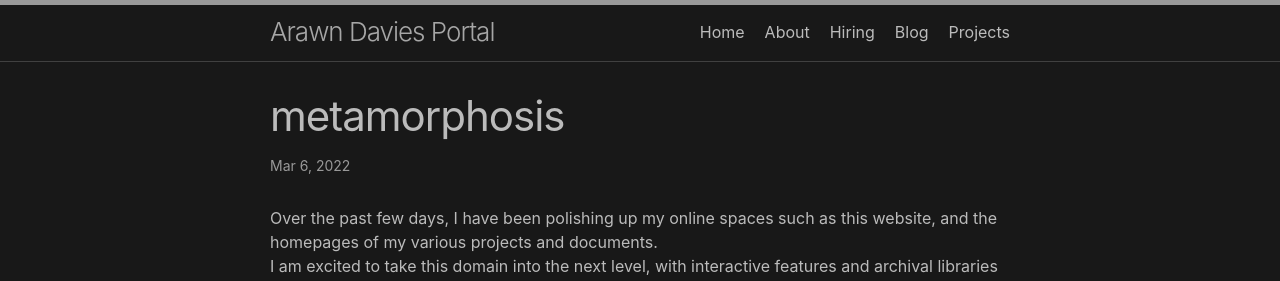
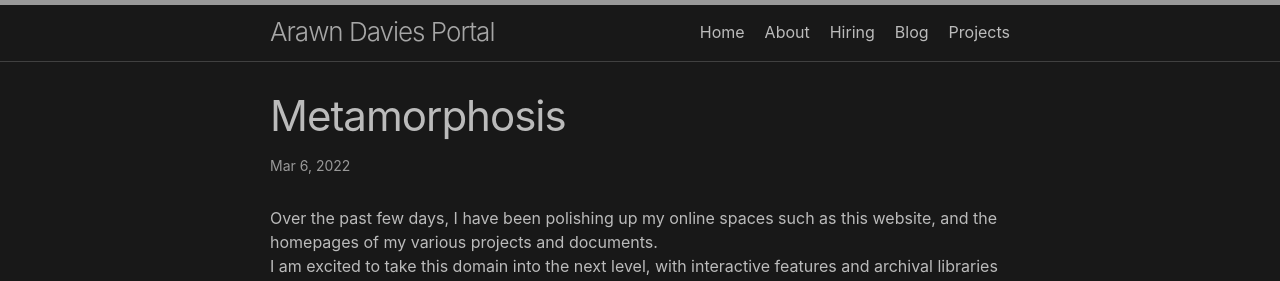
Before and after one commit to jsanz/gh-pages-minima-starter, a Jekyll site: the page built from _posts/2022-03-06-metamorphosis.md, in a window 1280 px wide. Shown: the top 281 px of the page. Built offline with Jekyll 4.4.1, drawn with Linux system fonts in a browser that asks for light colours.

```diff
--- a/_posts/2022-03-06-metamorphosis.md
+++ b/_posts/2022-03-06-metamorphosis.md
@@ -1,5 +1,5 @@
 ---
-title: "metamorphosis"
+title: "Metamorphosis"
 date: 2022-03-06
 layout: post
 ---
```
